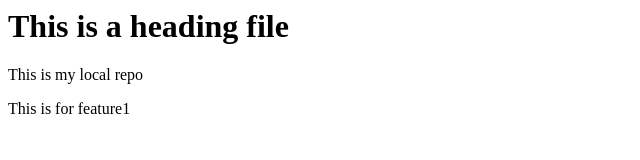
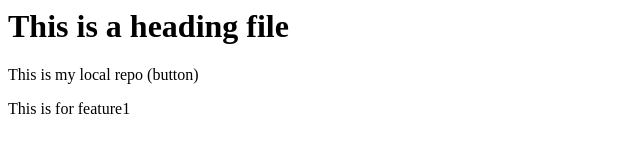
Before and after one commit to dhrubtiwari/localrepo, a plain HTML site: page LocalRepo/index.html in a window 1280 px wide. Shown: the full height of the page, 0-640 px from the left. Drawn offline with Linux system fonts and the light colour scheme.

```diff
--- a/LocalRepo/index.html
+++ b/LocalRepo/index.html
@@ -1,3 +1,3 @@
 <h1> This is a heading file</h1>
-<p> This is my local repo</p>
+<p> This is my local repo (button) </p>
 <p> This is for feature1</p>
```
